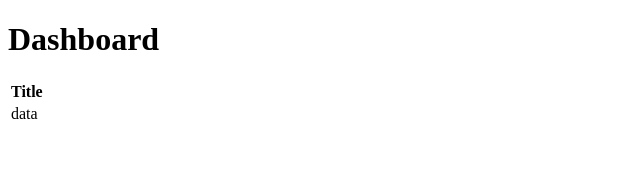
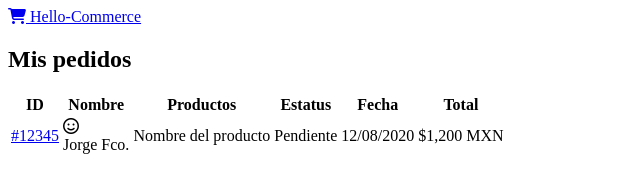
Before and after one commit to jorge-fco/list-users-example, a plain HTML site: page index.html in a window 1280 px wide. Shown: the whole page, without its empty margins (0-640 px from the left). Drawn offline with Linux system fonts and the light colour scheme.

Commit message:
Init section table

```diff
--- a/index.html
+++ b/index.html
@@ -7,30 +7,95 @@
 	<!--TITLE-->
 	<title>List items users</title>
 
+	<!--ICONS-->
+	<script src="https://kit.fontawesome.com/4643810438.js" crossorigin="anonymous"></script>
+
 	<!--CSS-->
-	<link rel="stylesheet" href="assets/css/main.css?v=0.01">
+	<link rel="stylesheet" href="assets/css/main.css?v=0.04">
 </head>
 <body>
 	<header class="header">
 		<div class="header__layout">
-			<h1>Dashboard</h1>
+			<div class="header__logo">
+				<a href="#">
+					<i class="fas fa-shopping-cart"></i>
+					Hello-Commerce
+				</a>
+			</div>
 		</div>
 	</header>
 
 	<main class="page">
 		<section class="page__section">
 			<div class="page__layout">
+				<div class="page__title">
+					<h1>Mis pedidos</h1>
+				</div>
+
+				<div class="page__header">
+					<div class="" role="row">
+						<div class="">
+
+						</div>
+						<div class="">
+
+						</div>
+					</div>
+				</div>
+
 				<table class="page__table">
 					<thead>
 						<tr>
 							<th>
-								<label>Title</label>
+								<label>ID</label>
+							</th>
+							<th>
+								<label>Nombre</label>
+							</th>
+							<th>
+								<label>Productos</label>
+							</th>
+							<th>
+								<label>Estatus</label>
+							</th>
+							<th>
+								<label>Fecha</label>
+							</th>
+							<th>
+								<label>Total</label>
 							</th>
 						</tr>
 					</thead>
 					<tbody>
 						<tr>
-							<td>data</td>
+							<td>
+								<a href="#">
+									#12345
+								</a>
+							</td>
+							<td>
+								<div class="username__row" role="row">
+									<div class="username__thumb" role="thumb">
+										<i class="far fa-smile"></i>
+									</div>
+									<div class="username__name">Jorge Fco.</div>
+								</div>
+							</td>
+							<td>
+								Nombre del producto
+							</td>
+							<td>
+								<label class="is-pending" data-status>
+									<span></span>
+									Pendiente
+								</label>
+							</td>
+							<td>
+								<time data-time>12/08/2020</time>
+							</td>
+							<td>
+								<data data-price>$1,200 MXN</data>
+							</td>
 						</tr>
 					</tbody>
 				</table>
```
Also changed, not shown: 1 other file.
